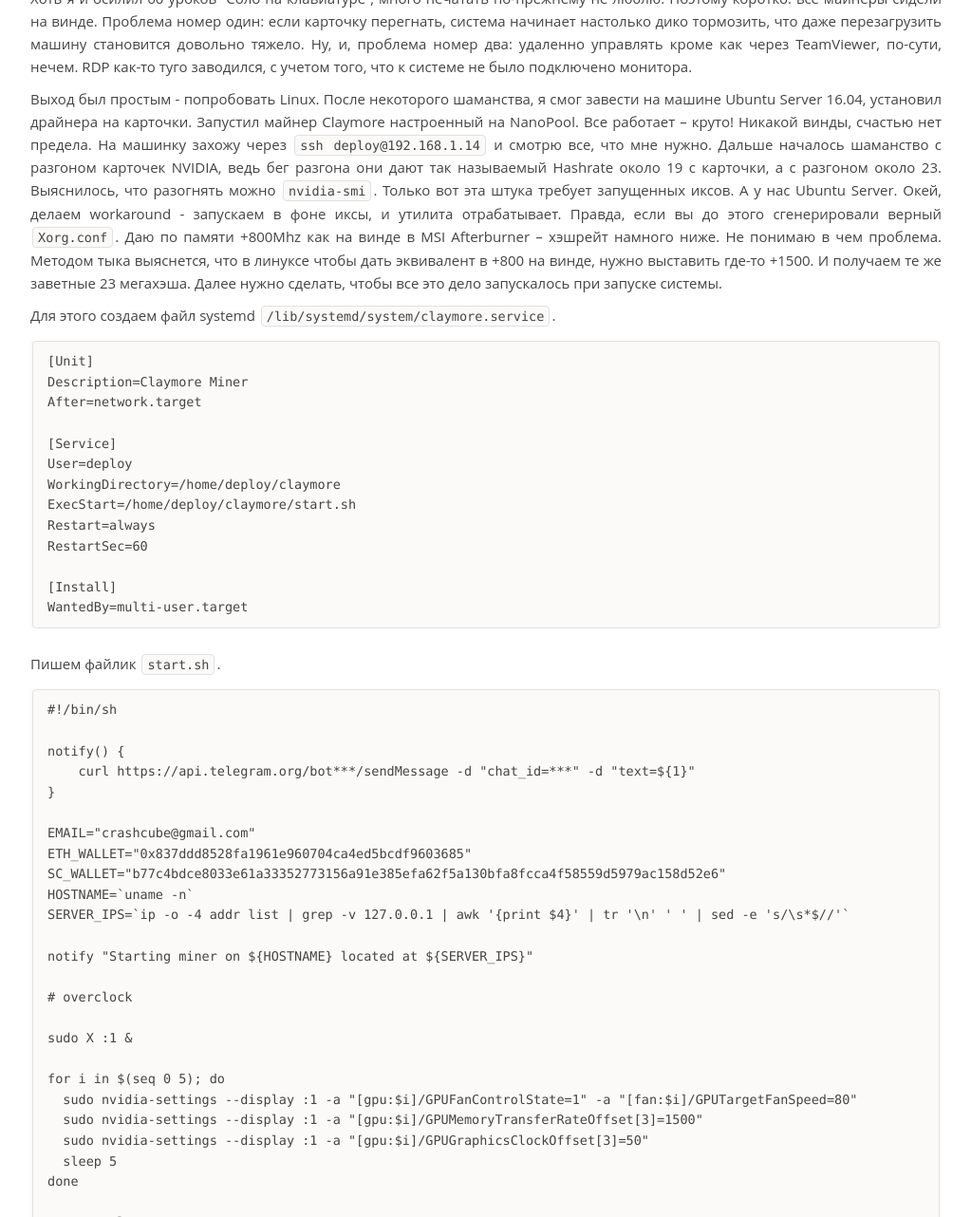
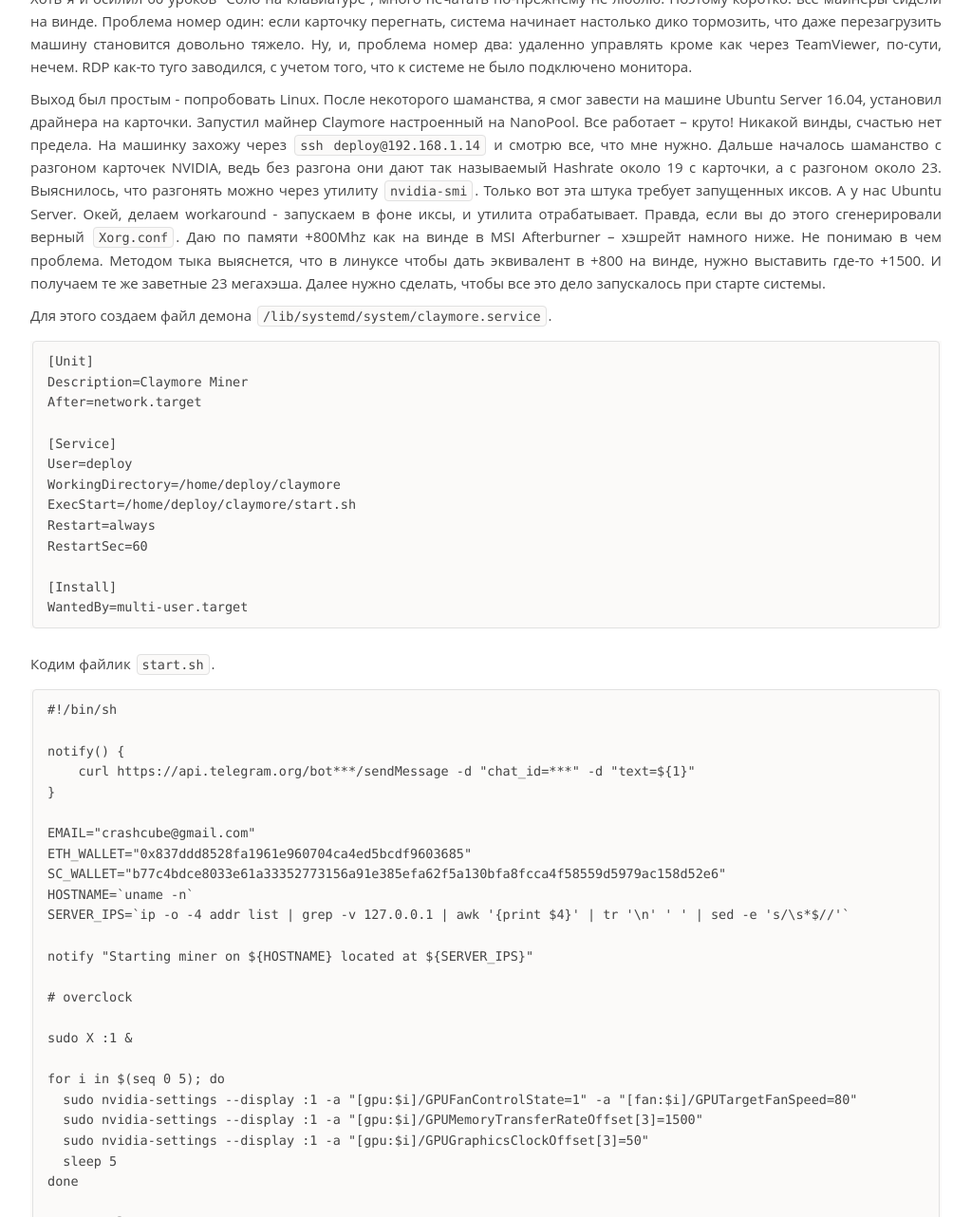
Before and after one commit to lysenkooo/blog, a Jekyll site: the page built from _posts/2017-07-30-mining-monitoring.markdown, in a window 1280 px wide and 1400 px high, scrolled down 569 px, cut to the strip 118-1400 px from the top of the window. Shown: the whole strip at 95% size, without its empty margins (128-1151 px from the left). Built offline with Jekyll 4.4.1, drawn with Linux system fonts in a browser that asks for light colours; nearby versions of some CDN libraries; comment, search, counter and statistics services are not loaded; some of the changed text lies outside the part shown.

Commit message:
Fix misspellings

````diff
--- a/_posts/2017-07-30-mining-monitoring.markdown
+++ b/_posts/2017-07-30-mining-monitoring.markdown
@@ -14,9 +14,9 @@
 
 Хоть я и осилил 60 уроков "Соло на клавиатуре", много печатать по-прежнему не люблю. Поэтому коротко: все майнеры сидели на винде. Проблема номер один: если карточку перегнать, система начинает настолько дико тормозить, что даже перезагрузить машину становится довольно тяжело. Ну, и, проблема номер два: удаленно управлять кроме как через TeamViewer, по-сути, нечем. RDP как-то туго заводился, с учетом того, что к системе не было подключено монитора.
 
-Выход был простым - попробовать Linux. После некоторого шаманства, я смог завести на машине Ubuntu Server 16.04, установил драйнера на карточки. Запустил майнер Claymore настроенный на NanoPool. Все работает – круто! Никакой винды, счастью нет предела. На машинку захожу через `ssh deploy@192.168.1.14` и смотрю все, что мне нужно.  Дальше началось шаманство с разгоном карточек NVIDIA, ведь бег разгона они дают так называемый Hashrate около 19 с карточки, а с разгоном около 23. Выяснилось, что разогнять можно `nvidia-smi`. Только вот эта штука требует запущенных иксов. А у нас Ubuntu Server. Окей, делаем workaround - запускаем в фоне иксы, и утилита отрабатывает. Правда, если вы до этого сгенерировали верный `Xorg.conf`. Даю по памяти +800Mhz как на винде в MSI Afterburner – хэшрейт намного ниже. Не понимаю в чем проблема. Методом тыка выяснется, что в линуксе чтобы дать эквивалент в +800 на винде, нужно выставить где-то +1500. И получаем те же заветные 23 мегахэша. Далее нужно сделать, чтобы все это дело запускалось при запуске системы.
+Выход был простым - попробовать Linux. После некоторого шаманства, я смог завести на машине Ubuntu Server 16.04, установил драйнера на карточки. Запустил майнер Claymore настроенный на NanoPool. Все работает – круто! Никакой винды, счастью нет предела. На машинку захожу через `ssh deploy@192.168.1.14` и смотрю все, что мне нужно.  Дальше началось шаманство с разгоном карточек NVIDIA, ведь без разгона они дают так называемый Hashrate около 19 с карточки, а с разгоном около 23. Выяснилось, что разгонять можно через утилиту `nvidia-smi`. Только вот эта штука требует запущенных иксов. А у нас Ubuntu Server. Окей, делаем workaround - запускаем в фоне иксы, и утилита отрабатывает. Правда, если вы до этого сгенерировали верный `Xorg.conf`. Даю по памяти +800Mhz как на винде в MSI Afterburner – хэшрейт намного ниже. Не понимаю в чем проблема. Методом тыка выяснется, что в линуксе чтобы дать эквивалент в +800 на винде, нужно выставить где-то +1500. И получаем те же заветные 23 мегахэша. Далее нужно сделать, чтобы все это дело запускалось при старте системы.
 
-Для этого создаем файл systemd `/lib/systemd/system/claymore.service`.
+Для этого создаем файл демона `/lib/systemd/system/claymore.service`.
 
 ```
 [Unit]
@@ -34,7 +34,7 @@
 WantedBy=multi-user.target
 ```
 
-Пишем файлик `start.sh`.
+Кодим файлик `start.sh`.
 
 ```
 #!/bin/sh
@@ -138,7 +138,7 @@
     break
 ```
 
-А питон не так уж и плох! На этом этапе я остановился и забыл на пару дней про ферму. Не считая того, что я хотел возможность логиниться на нее из любой точки, а не только из локальной сети, поэтому мне пришлось понднять OpenVPN сервер на своем VPS и сделать, чтобы ферма при загрузке коннектилась в этому серверу. Таким образом, подключивишь с ноута к VPN я мог зайти на ферму, даже находясь в сотнях киллометров от нее. И это все за NAT без белого IP. Лучше способа просто не придумал.
+А питон не так уж и плох! На этом этапе я остановился и забыл на пару дней про ферму. Не считая того, что я хотел возможность логиниться на нее из любой точки, а не только из локальной сети, поэтому мне пришлось понднять OpenVPN сервер на своем VPS и сделать, чтобы ферма при загрузке коннектилась к этому серверу. Таким образом, подключивишь с ноута к VPN я мог зайти на ферму, даже находясь в сотнях киллометров от нее. И это все за NAT без белого IP. Лучше способа просто не придумал.
 
 В общем, через несколько дней мне сообщают, что вышел апдейт майнера EthMiner, который позволяет повысить хэшрейт на карточках 1060. Правда его даже в паблик еще не выкинули. Пришлось пойти на GitHub, склонировать репозиторий, скопилировать этот майнер. Проверяю – реально работает быстрее. Только вот API у него уже нет. А мониторить как-то надо. В итоге решаю написать Wrapper на Ruby, который слушает STDOUT от майнера, дергает оттуда хэшрейт и решает, насколько все хорошо. Плюс параллельно он дергает стату с карточек, типа температуры и мощности и при возникновении отклонений сигнализирует об этом мне в телеграм.
 
````
Also changed, not shown: other parts of _posts/2017-07-30-mining-monitoring.markdown (+1 -1 lines).
